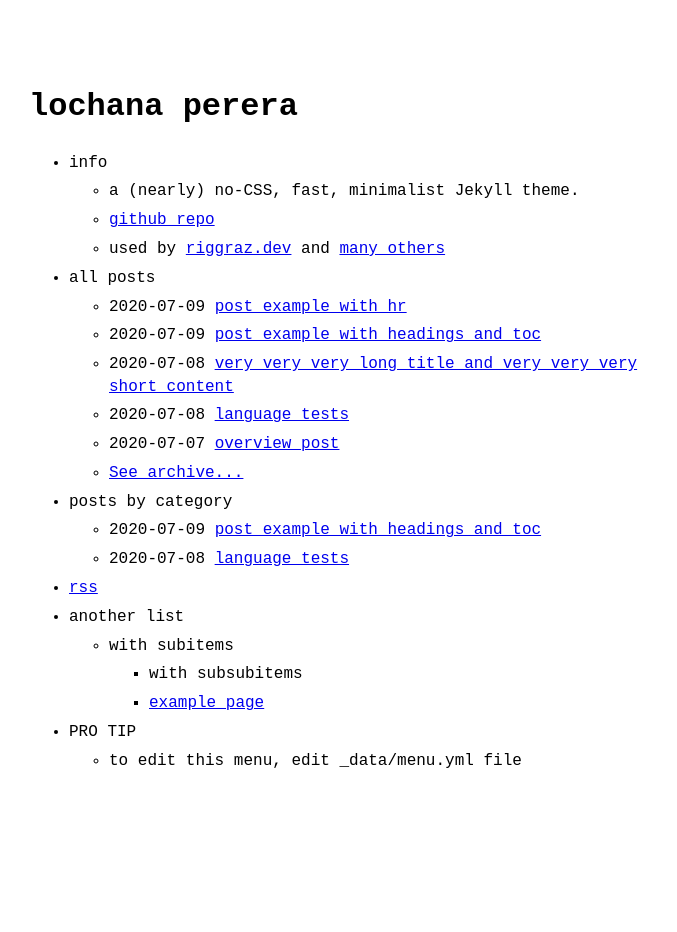
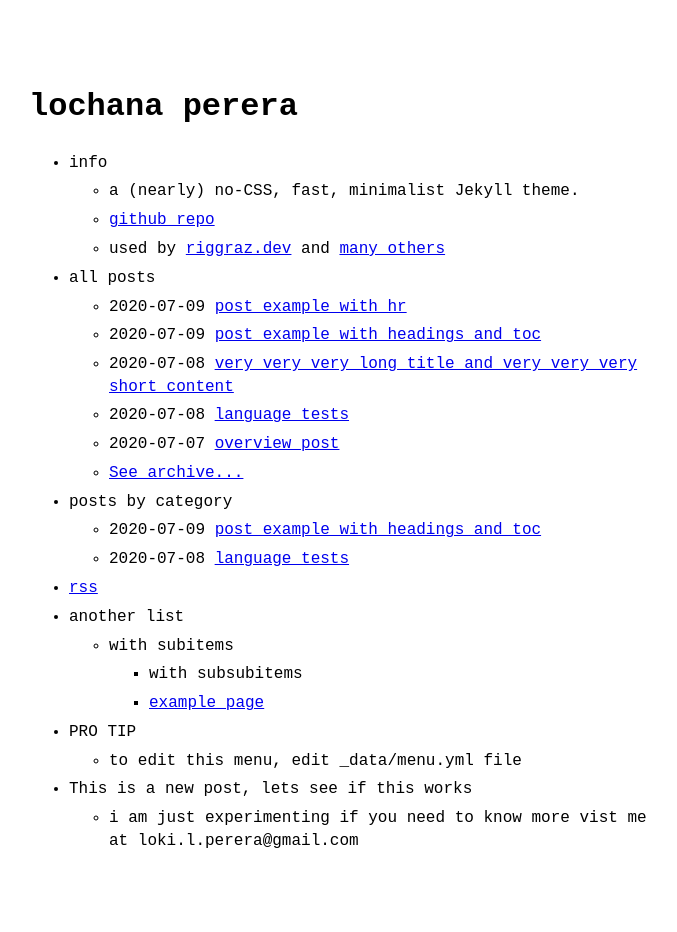
Before and after one commit to riggraz/no-style-please, a Jekyll site: the page built from index.md, in a window 1280 px wide. Shown: the whole page, without its empty margins (291-968 px from the left). Built offline with Jekyll 4.4.1, drawn with Linux system fonts in a browser that asks for light colours; before the commit the page ends 900 px from its top, so only the background shows below that.

Commit message:
changed _data/menu.yml

```diff
--- a/_data/menu.yml
+++ b/_data/menu.yml
@@ -36,3 +36,7 @@ entries:
   - title: PRO TIP
     entries:
       - title: to edit this menu, edit _data/menu.yml file
+
+  - title: This is a new post, lets see if this works
+    entries:
+      - title: i am just experimenting if you need to know more vist me at loki.l.perera@gmail.com
```
